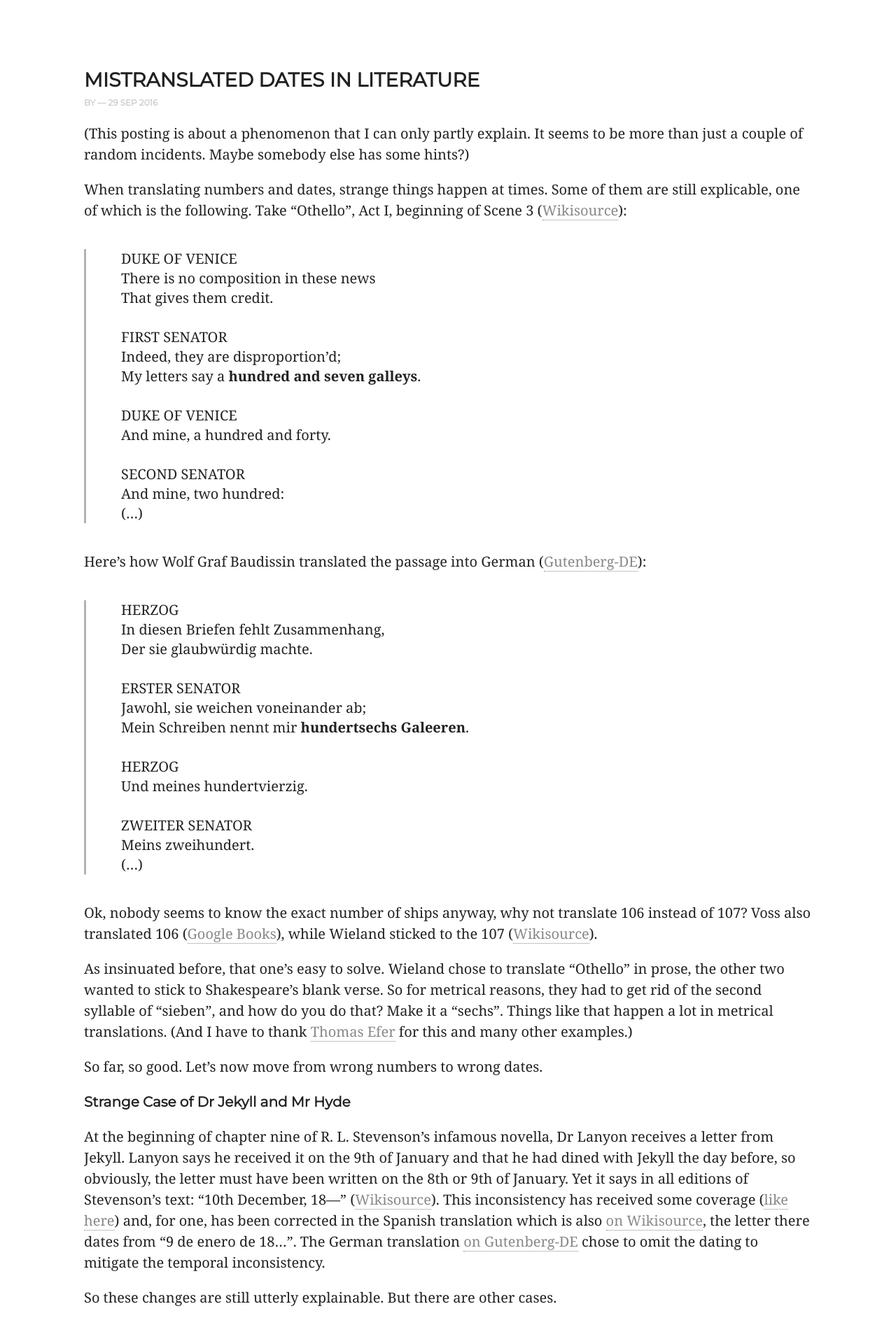
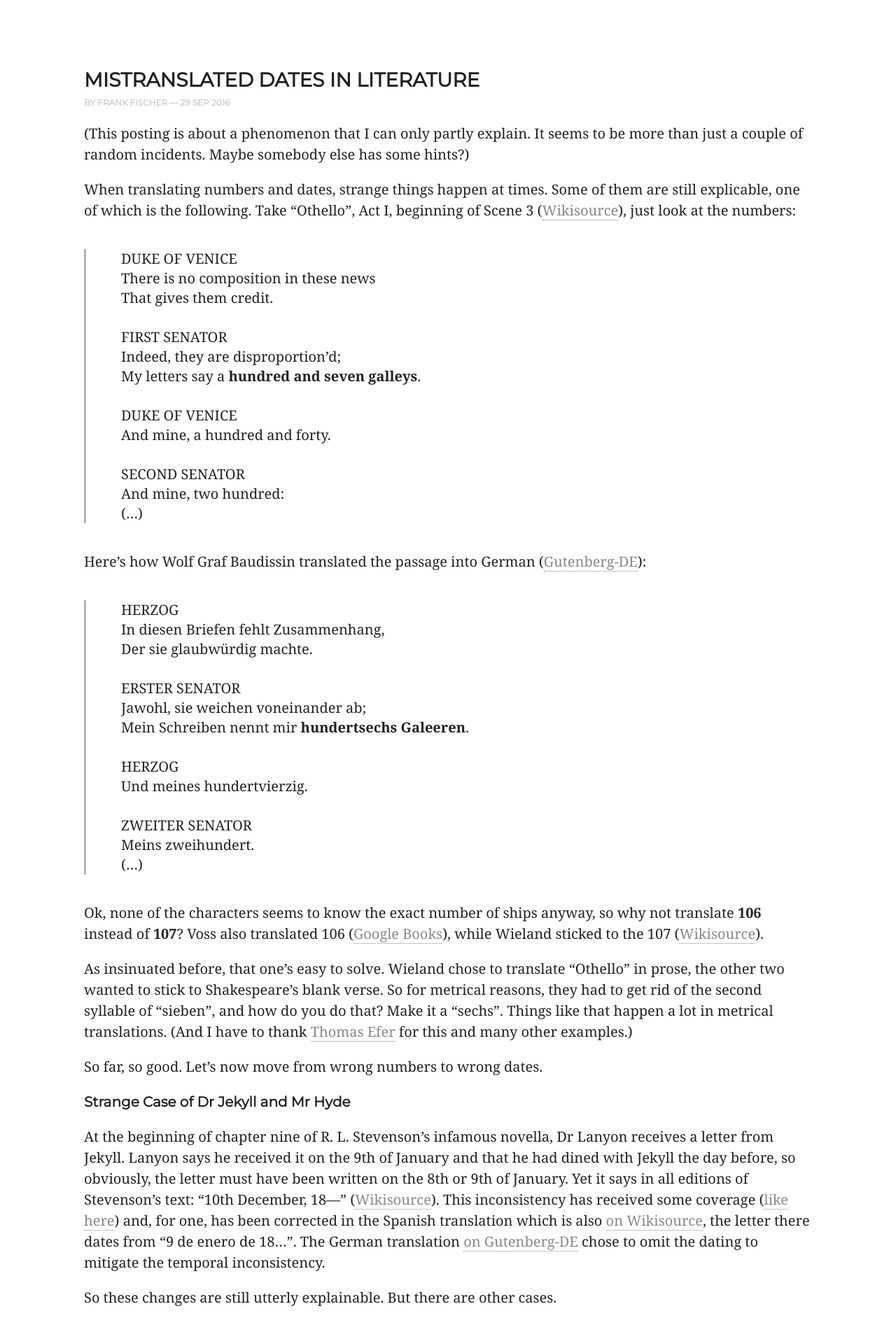
Before and after one commit to weltliteratur/blog, a Jekyll site: the page built from _posts/2016-09-29-Mistranslated-Dates-in-Literature.markdown, in a window 1280 px wide. Shown: the part 250-2144 px from the top of the page at 70% size. Built offline with Jekyll 4.4.1, drawn with Linux system fonts in a browser that asks for light colours; nearby versions of some CDN libraries; some web fonts are replaced; comment, search, counter and statistics services are not loaded; some of the changed text lies outside the part shown.

Commit message:
and done!

```diff
--- a/_posts/2016-09-29-Mistranslated-Dates-in-Literature.markdown
+++ b/_posts/2016-09-29-Mistranslated-Dates-in-Literature.markdown
@@ -1,14 +1,14 @@
 ---
 title: Mistranslated Dates in Literature
 layout: post
-author: [frank]
+author: frank
 comments: true
 date: 2016-09-29
 ---
 
 (This posting is about a phenomenon that I can only partly explain. It seems to be more than just a couple of random incidents. Maybe somebody else has some hints?)
 
-When translating numbers and dates, strange things happen at times. Some of them are still explicable, one of which is the following. Take "Othello", Act I, beginning of Scene 3 ([Wikisource](https://en.wikisource.org/wiki/The_Tragedy_of_Othello,_The_Moor_of_Venice#ACT_1._SCENE_III._A_council-chamber.)):
+When translating numbers and dates, strange things happen at times. Some of them are still explicable, one of which is the following. Take "Othello", Act I, beginning of Scene 3 ([Wikisource](https://en.wikisource.org/wiki/The_Tragedy_of_Othello,_The_Moor_of_Venice#ACT_1._SCENE_III._A_council-chamber.)), just look at the numbers:
 
 > DUKE OF VENICE<br />
 > There is no composition in these news<br />
@@ -42,7 +42,7 @@
 > Meins zweihundert.<br />
 > (…)
 
-Ok, nobody seems to know the exact number of ships anyway, why not translate 106 instead of 107? Voss also translated 106 ([Google Books](https://books.google.com/books?id=7AQ5AQAAMAAJ&pg=PA24)), while Wieland sticked to the 107 ([Wikisource](https://de.wikisource.org/wiki/Seite:Wieland_Shakespear_Theatralische_Werke_VII.djvu/198)).
+Ok, none of the characters seems to know the exact number of ships anyway, so why not translate **106** instead of **107**? Voss also translated 106 ([Google Books](https://books.google.com/books?id=7AQ5AQAAMAAJ&pg=PA24)), while Wieland sticked to the 107 ([Wikisource](https://de.wikisource.org/wiki/Seite:Wieland_Shakespear_Theatralische_Werke_VII.djvu/198)).
 
 As insinuated before, that one's easy to solve. Wieland chose to translate "Othello" in prose, the other two wanted to stick to Shakespeare's blank verse. So for metrical reasons, they had to get rid of the second syllable of "sieben", and how do you do that? Make it a "sechs". Things like that happen a lot in metrical translations. (And I have to thank [Thomas Efer](http://asv.informatik.uni-leipzig.de/staff/Thomas_Efer) for this and many other examples.)
 
```
Also changed, not shown: other parts of _posts/2016-09-29-Mistranslated-Dates-in-Literature.markdown (+3 -1 lines).
